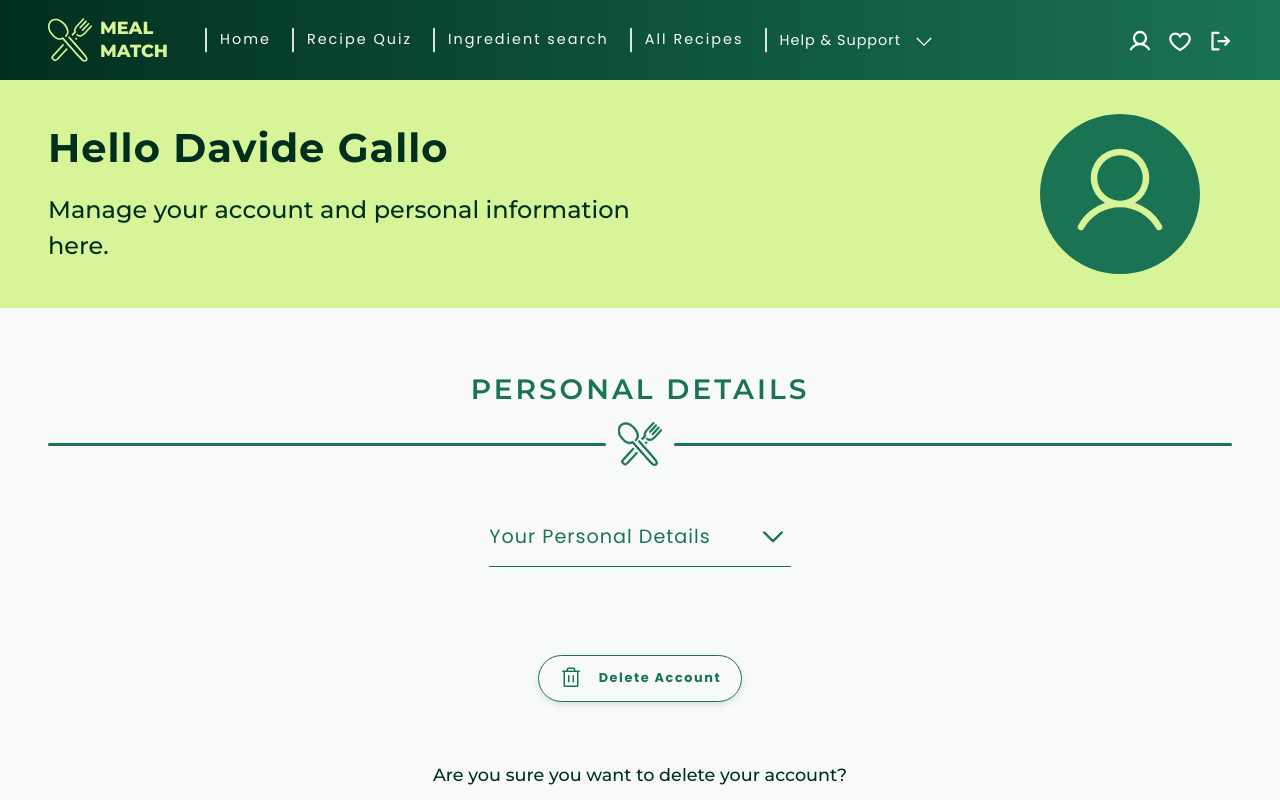
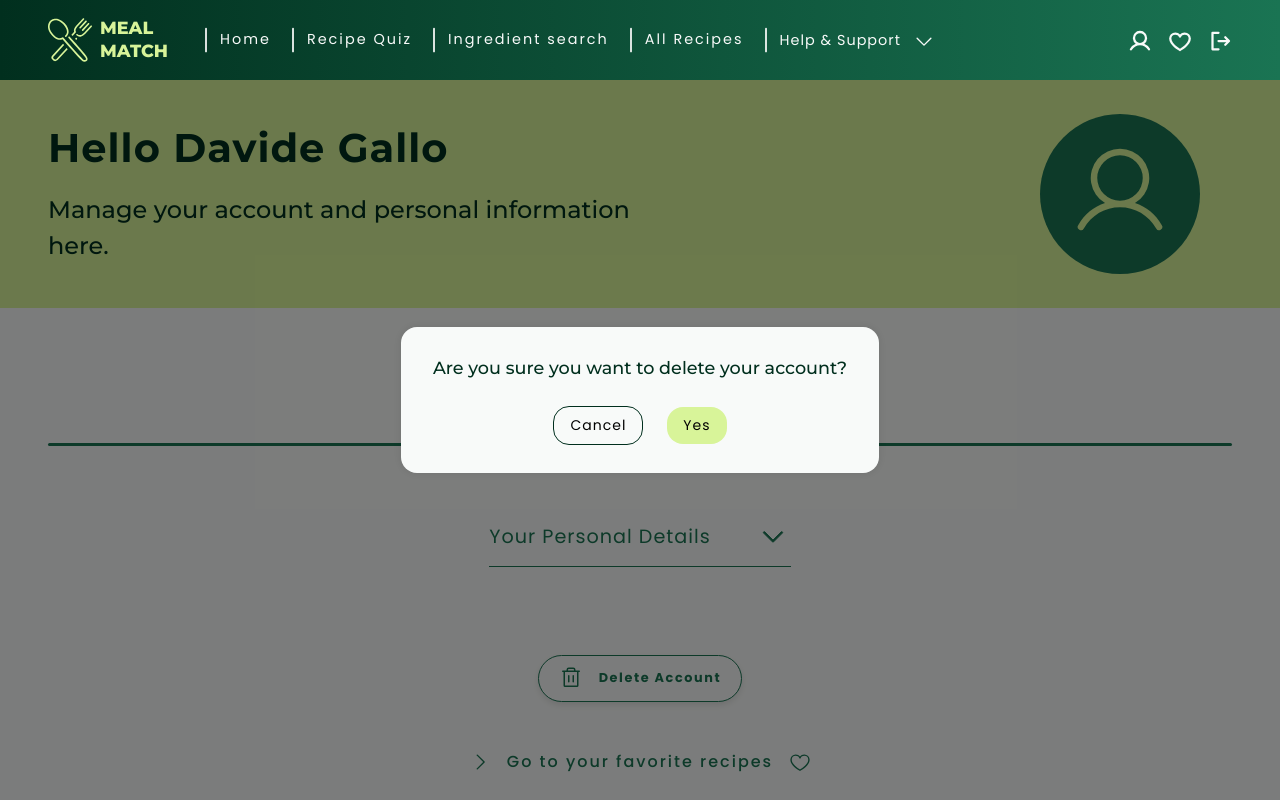
Before and after one commit to AnneKluytmans/novi-frontend-final-project-meal-match, a React (Vite) app: page /profile in a window 1280 px wide. Both pictures are taken after a click on the button "Delete Account". Shown: the top 800 px of the page. Built offline with nearby package versions, Linux system fonts and the light colour scheme.

Commit message:
Styled Confirm Message component

```diff
--- a/src/components/misc/confirmMessage/ConfirmMessage.css
+++ b/src/components/misc/confirmMessage/ConfirmMessage.css
@@ -0,0 +1,45 @@
+.confirm-message-overlay {
+    background: rgba(0, 0, 0, 0.5);
+    position: fixed;
+    top: 0;
+    left: 0;
+    width: 100%;
+    height: 100%;
+
+    display: flex;
+    justify-content: center;
+    align-items: center;
+}
+
+.confirm-message {
+    text-align: center;
+    background: var(--light);
+    border-radius: 1rem;
+    box-shadow: 0 0 10px rgba(0, 0, 0, 0.1);
+    padding: 1rem 2rem;
+}
+
+.confirm-btn,
+.cancel-btn {
+    padding: 0.5rem 1rem;
+    margin: 0.75rem;
+    font-size: 0.875rem;
+    letter-spacing: 1px;
+    border-radius: 1rem;
+    transition: box-shadow 0.3s, transform 0.3s;
+}
+
+.confirm-btn {
+    background: var(--primary);
+}
+
+.cancel-btn {
+    border: 1px solid var(--dark);
+}
+
+
+.confirm-btn:hover,
+.cancel-btn:hover {
+    box-shadow: 0 4px 8px rgba(0, 0, 0, 0.2);
+    transform: translateY(-1px);
+}
--- a/src/components/misc/confirmMessage/ConfirmMessage.jsx
+++ b/src/components/misc/confirmMessage/ConfirmMessage.jsx
@@ -1,4 +1,5 @@
 import { useState, useEffect } from 'react';
+import Button from '../../buttons/button/Button.jsx';
 import './ConfirmMessage.css';
 
 function ConfirmMessage( { message, onConfirm, onCancel, autoClose } ) {
@@ -20,9 +21,19 @@ function ConfirmMessage( { message, onConfirm, onCancel, autoClose } ) {
             <div className="confirm-message">
                 <h5>{message}</h5>
                 {onConfirm && onCancel ? (
-                    <div className="confirm-message-buttons">
-                        <button onClick={onConfirm} className="confirm-button">Yes</button>
-                        <button onClick={onCancel} className="cancel-button">Cancel</button>
+                    <div>
+                        <Button
+                            onClick={onCancel}
+                            className="cancel-btn"
+                        >
+                            Cancel
+                        </Button>
+                        <Button
+                            onClick={onConfirm}
+                            className="confirm-btn"
+                        >
+                            Yes
+                        </Button>
                     </div>
                 ) : null}
             </div>
--- a/src/pages/profilePage/Profile.jsx
+++ b/src/pages/profilePage/Profile.jsx
@@ -96,7 +96,7 @@ function Profile() {
                     {resetPasswordMessage && (
                         <ConfirmMessage
                             message="You're password is successfully changed"
-                            autoClose={3000}
+                            autoClose={2000}
                         />
                     )}
                 </div>
```
